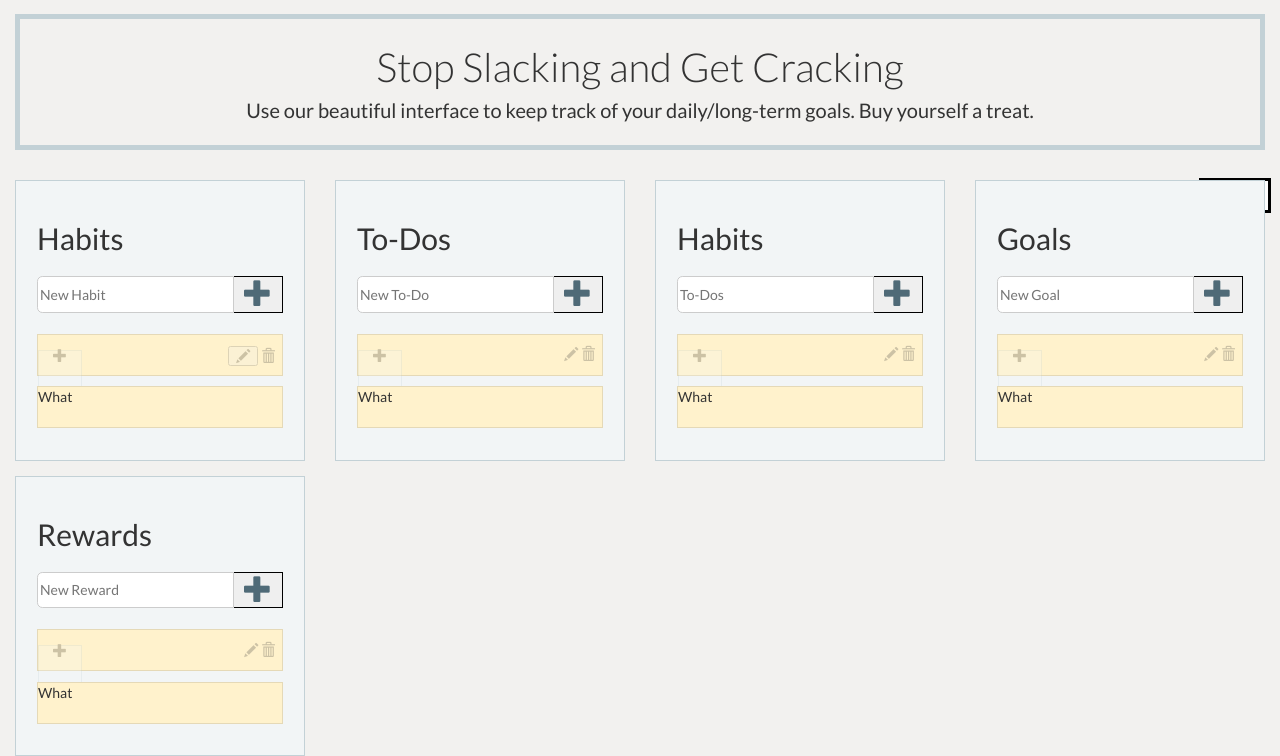
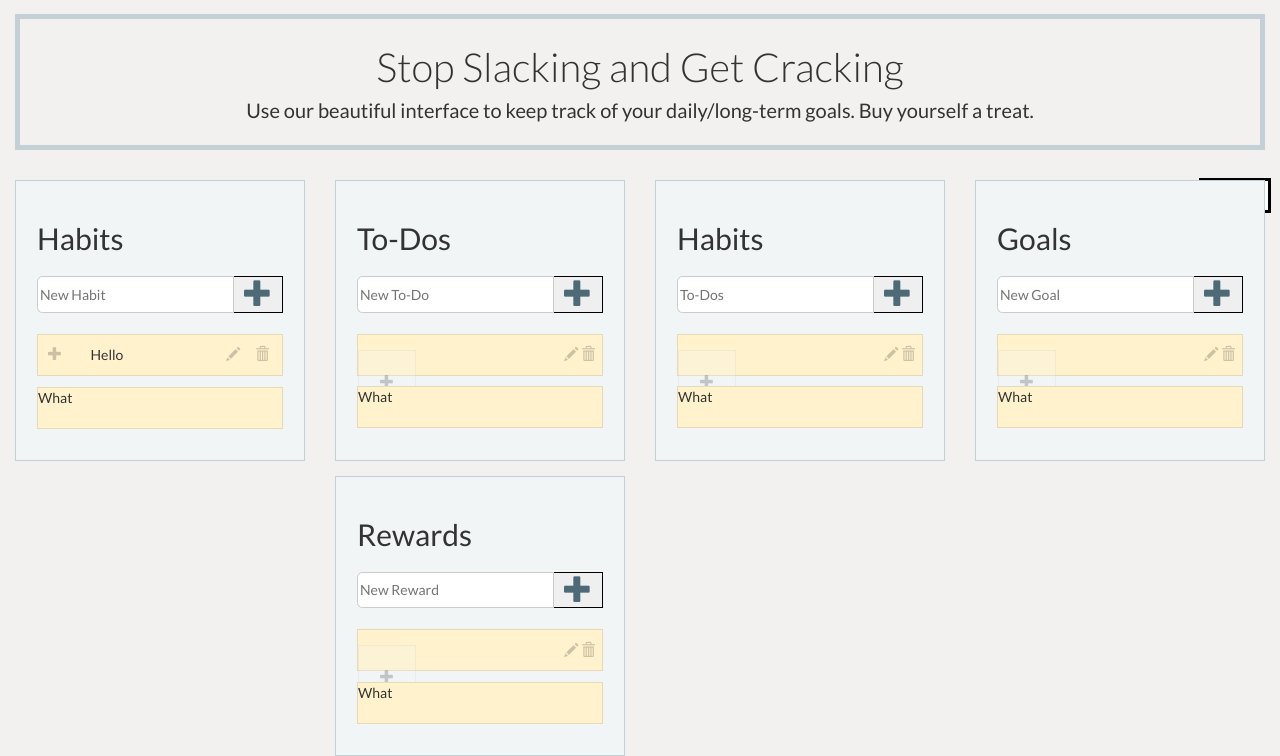
Before and after one commit to aliang8/TeamLAJICK, a Flask app: page /1/1 in a window 1280 px wide, after a click on "Tasks". Shown: the part 205-961 px from the top of the page. Run offline with Flask 2, Linux system fonts and the light colour scheme; a user stored in the database is signed in; data comes from the database, SQL or seed files in the repository; data that the repository does not hold is empty; some libraries are stand-ins or nearby versions.

Commit message:
fixed task formatting

```diff
--- a/static/life.css
+++ b/static/life.css
@@ -313,6 +313,12 @@
 	opacity: .25;
 }
 
+.task-meta-controls button{
+	border: none;
+	outline: none;
+	background: none;
+}
+
 .task-controls{
 	position: absolute;
 	top: 0;
@@ -329,9 +335,16 @@
 	height: 100%;
 }
 
-.habits > span{
-	position: absolute;
-	margin: auto;
-	height:1em;width:1em;
-	top:0;left:0;bottom:0;right:0;
+.task-text{
+	display: block;
+	padding: .75em 0 .75em 3.75em;
+	line-height: 1.4;
+	word-wrap: break-word;
 }
+
+.complete {
+	position: relative;
+	margin-top: 9px;
+	margin-bottom: 3px;
+	margin-left: 4px;
+}
--- a/templates/dashboard.html
+++ b/templates/dashboard.html
@@ -209,12 +209,15 @@
                                             <li class="task color-neutral">
                                                 <div class="task-meta-controls">
                                                     <button class="glyphicon glyphicon-pencil"></button>
-                                                    <span class="glyphicon glyphicon-trash"></span>
+                                                    <button class="glyphicon glyphicon-trash"></button>
                                                     <div class="task-controls">
-                                                        <div class="habits">
-                                                            <span class="glyphicon glyphicon-plus"></span>
+                                                        <div class="complete">
+                                                            <button class="glyphicon glyphicon-plus"></button>
                                                         </div>
                                                     </div>
+                                                </div>
+                                                <div class="task-text">
+                                                    Hello
                                                 </div>
                                             </li>
                                             <li class="task habit color-neutral">What</li>
```
